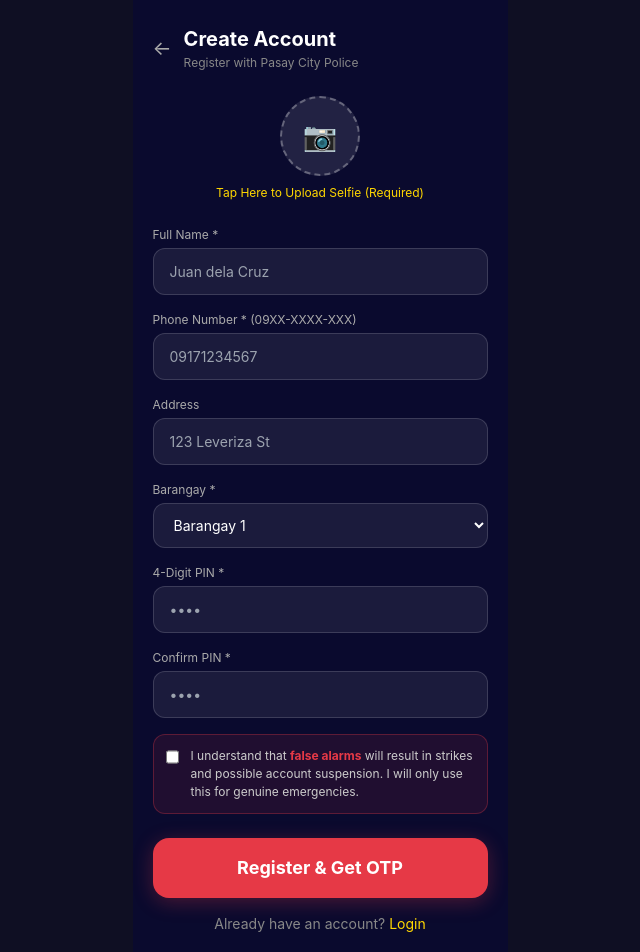
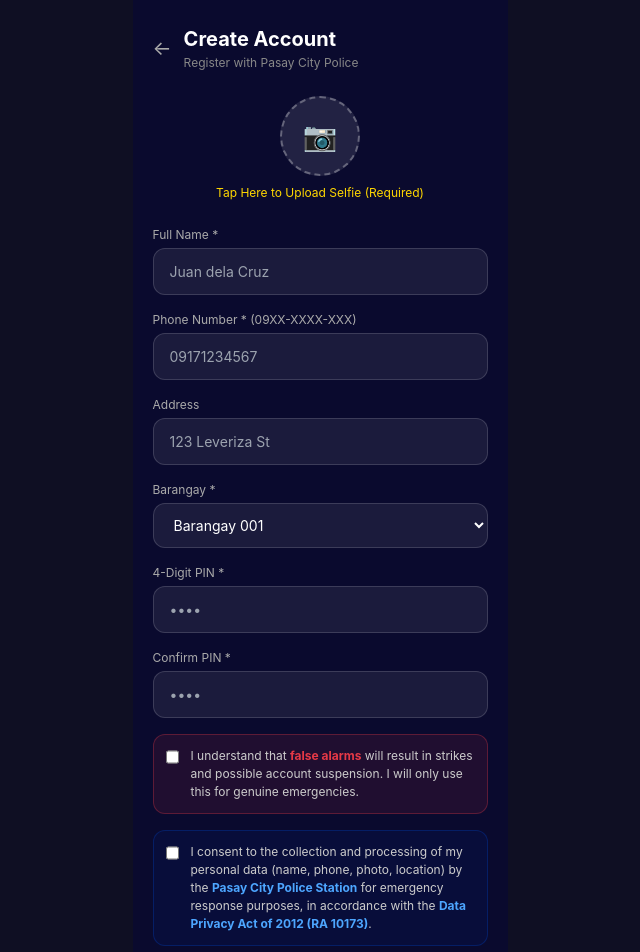
Before and after one commit to renzmichaelb396-coder/safesignal-ph, a React (Vite) app: page /register in a window 1280 px wide. Shown: the top 952 px of the page, without its empty margins (320-960 px from the left). Built offline with nearby package versions, Linux system fonts and the light colour scheme.

Commit message:
Enhance registration form with privacy consent
Updated the initial barangay value format and added a privacy consent checkbox with validation.

```diff
--- a/src/pages/citizen/Register.tsx
+++ b/src/pages/citizen/Register.tsx
@@ -2,13 +2,13 @@ import React, { useState } from 'react';
 import { Link, useLocation } from 'wouter';
 import { citizenApi } from '../../lib/api';
 
-const BARANGAYS = Array.from({ length: 201 }, (_, i) => `Barangay ${i + 1}`);
+const BARANGAYS = Array.from({ length: 201 }, (_, i) => `Barangay ${String(i + 1).padStart(3, '0')}`);
 
 export default function Register() {
   const [, navigate] = useLocation();
   const [form, setForm] = useState({
-    full_name: '', phone: '', address: '', barangay: 'Barangay 1',
-    pin: '', confirm_pin: '', photo_url: '', terms: false
+    full_name: '', phone: '', address: '', barangay: 'Barangay 001',
+    pin: '', confirm_pin: '', photo_url: '', terms: false, privacy: false
   });
   const [error, setError] = useState('');
   const [loading, setLoading] = useState(false);
@@ -19,7 +19,8 @@ export default function Register() {
     setError('');
 
     if (!form.photo_url) { setError('Please upload your selfie photo'); return; }
-    if (!form.terms) { setError('Please accept the terms'); return; }
+    if (!form.terms) { setError('Please accept the terms and conditions'); return; }
+    if (!form.privacy) { setError('Please accept the Data Privacy consent (RA 10173)'); return; }
     if (!/^09\d{9}$/.test(form.phone)) { setError('Phone must be 11 digits starting with 09'); return; }
     if (!/^\d{4}$/.test(form.pin)) { setError('PIN must be exactly 4 digits'); return; }
     if (form.pin !== form.confirm_pin) { setError('PINs do not match'); return; }
@@ -176,6 +177,19 @@ export default function Register() {
           </label>
         </div>
 
+        <div className="flex items-start gap-3 p-3 rounded-xl"
+          style={{ background: 'rgba(0,56,168,0.1)', border: '1px solid rgba(0,56,168,0.4)' }}>
+          <input type="checkbox" id="privacy" checked={form.privacy}
+            onChange={e => setForm(f => ({ ...f, privacy: e.target.checked }))}
+            style={{ marginTop: 2, accentColor: '#1e4c8f', width: 16, height: 16 }} />
+          <label htmlFor="privacy" style={{ color: '#ccc', fontSize: 12, lineHeight: 1.5 }}>
+            I consent to the collection and processing of my personal data (name, phone, photo, location)
+            by the <strong style={{ color: '#4da6ff' }}>Pasay City Police Station</strong> for emergency
+            response purposes, in accordance with the{' '}
+            <strong style={{ color: '#4da6ff' }}>Data Privacy Act of 2012 (RA 10173)</strong>.
+          </label>
+        </div>
+
         {error && (
           <div className="p-3 rounded-xl text-sm" style={{ background: 'rgba(230,57,70,0.2)', color: '#ff6b6b' }}>
             {error}
```
